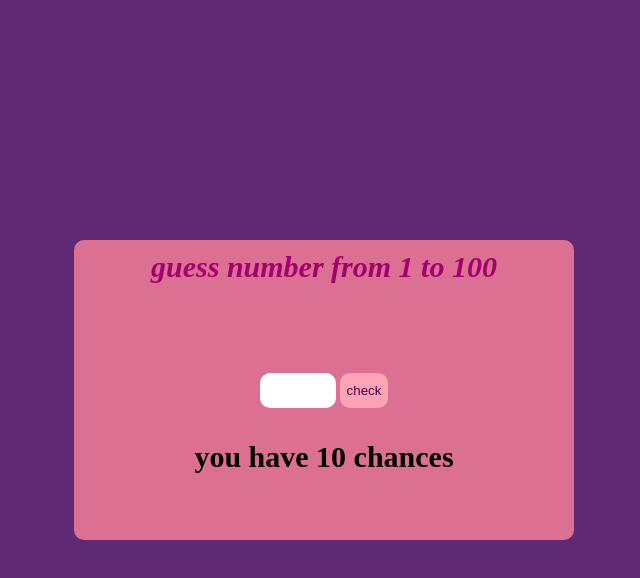
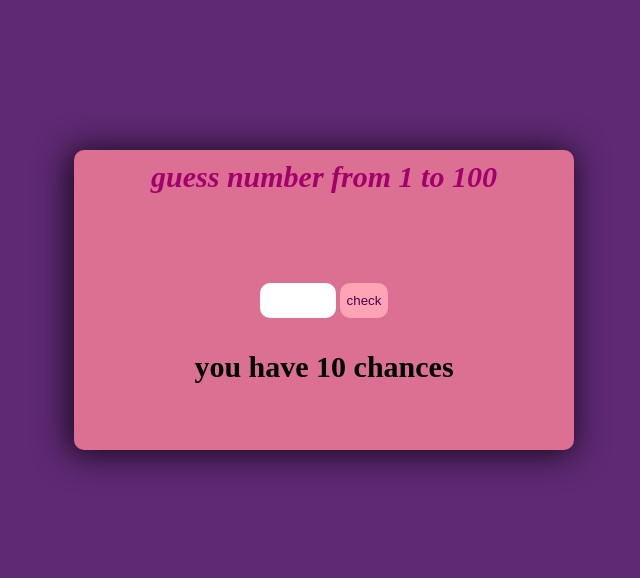
Before and after one commit to yarox06/guess-me, a plain HTML site: page index.html in a window 1280 px wide. Shown: the whole page, without its empty margins (316-956 px from the left). Drawn offline with Linux system fonts and the light colour scheme; some packages are replaced by stand-ins of ours; a script that the page names is missing.

Commit message:
guess-me

```diff
--- a/style.css
+++ b/style.css
@@ -11,7 +11,7 @@ body{
     align-content: center;
 }
 .card{
-    margin-top: 240px;
+    margin-top: 150px;
     background-color: palevioletred;
     border: none;
     border-radius: 10px;
@@ -22,6 +22,9 @@ body{
     align-items: center;
     flex-direction: column;
     position: relative;
+    box-shadow: -3px 2px 33px 3px rgba(0,0,0,0.75);
+-webkit-box-shadow: -3px 2px 33px 3px rgba(0,0,0,0.75);
+-moz-box-shadow: -3px 2px 33px 3px rgba(0,0,0,0.75);
 }
 h1{
     color:#a3006d;
```
